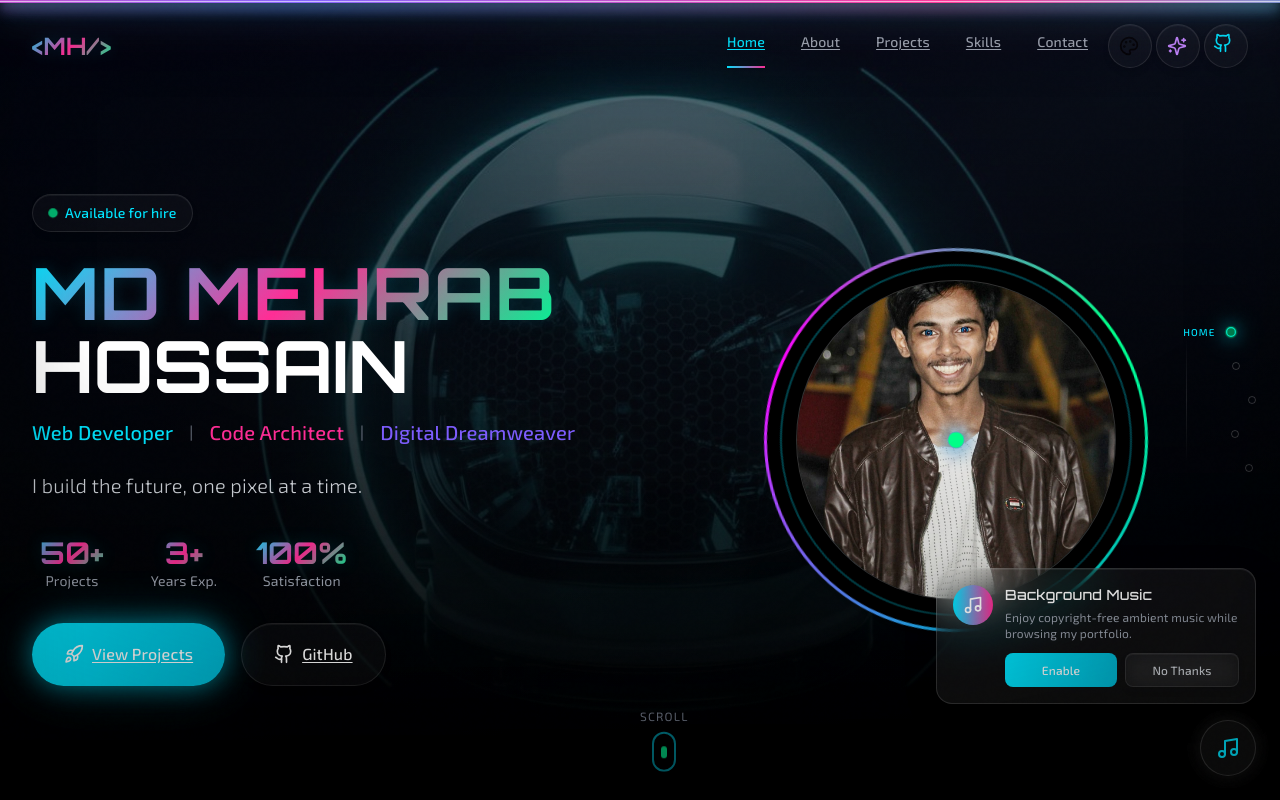
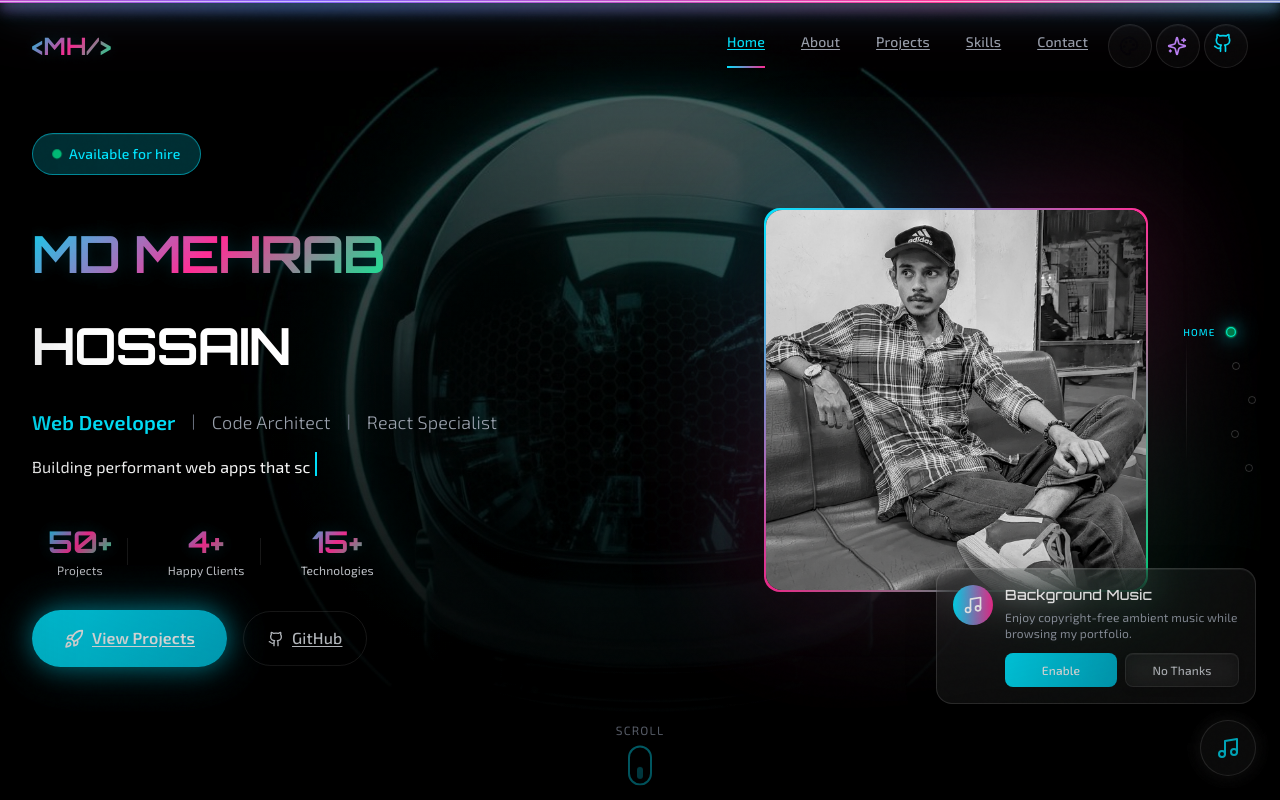
Before and after one commit to minhazexo/minhazexo, a Next.js app: page / in a window 1280 px wide. Shown: the top 800 px of the page. Built offline with nearby package versions, Linux system fonts and the light colour scheme.

Commit message:
hero improvements + typing effect

```diff
--- /dev/null
+++ b/src/components/effects/TypingEffect.tsx
@@ -0,0 +1,96 @@
+'use client'
+
+import { useState, useEffect, useCallback } from 'react'
+import { motion } from 'framer-motion'
+import { cinematicEase } from '@/hooks/useCinematicReveal'
+
+interface TypingEffectProps {
+  lines: string[]
+  speed?: number
+  className?: string
+}
+
+export function TypingEffect({ lines, speed = 55, className = '' }: TypingEffectProps) {
+  const [displayText, setDisplayText] = useState('')
+  const [cursorDone, setCursorDone] = useState(false)
+  const [reducedMotion, setReducedMotion] = useState(false)
+
+  useEffect(() => {
+    const mq = window.matchMedia('(prefers-reduced-motion: reduce)')
+    setReducedMotion(mq.matches)
+    const handler = (e: MediaQueryListEvent) => setReducedMotion(e.matches)
+    mq.addEventListener('change', handler)
+    return () => mq.removeEventListener('change', handler)
+  }, [])
+
+  useEffect(() => {
+    if (reducedMotion) {
+      setDisplayText(lines[lines.length - 1] || '')
+      setCursorDone(true)
+      return
+    }
+
+    if (lines.length === 0) return
+
+    let lineIndex = 0
+    let charIndex = 0
+    let isErasing = false
+    let timer: ReturnType<typeof setTimeout>
+
+    const tick = () => {
+      const currentLine = lines[lineIndex]
+      const isLastLine = lineIndex === lines.length - 1
+
+      if (!isErasing) {
+        if (charIndex < currentLine.length) {
+          charIndex++
+          setDisplayText(currentLine.slice(0, charIndex))
+          timer = setTimeout(tick, speed)
+        } else {
+          if (isLastLine) {
+            setCursorDone(true)
+            return
+          }
+          isErasing = true
+          timer = setTimeout(tick, 2000)
+        }
+      } else {
+        if (charIndex > 0) {
+          charIndex--
+          setDisplayText(currentLine.slice(0, charIndex))
+          timer = setTimeout(tick, speed * 0.6)
+        } else {
+          lineIndex++
+          isErasing = false
+          timer = setTimeout(tick, speed * 0.5)
+        }
+      }
+    }
+
+    timer = setTimeout(tick, 500)
+
+    return () => clearTimeout(timer)
+  }, [lines, speed, reducedMotion])
+
+  return (
+    <div className={className}>
+      <p
+        aria-live="polite"
+        aria-atomic="true"
+        aria-label={`Typing effect: ${displayText}`}
+      >
+        {displayText}
+        <motion.span
+          className="inline-block w-0.5 h-6 bg-[var(--primary)] ml-1 align-text-bottom"
+          aria-hidden="true"
+          animate={cursorDone ? { opacity: 0 } : { opacity: [1, 0, 1] }}
+          transition={
+            cursorDone
+              ? { duration: 0.4, ease: cinematicEase }
+              : { duration: 0.8, repeat: Infinity, ease: 'easeInOut' }
+          }
+        />
+      </p>
+    </div>
+  )
+}
--- a/src/components/sections/HeroSection.tsx
+++ b/src/components/sections/HeroSection.tsx
@@ -1,88 +1,70 @@
 'use client'
 
-import { useEffect, useState, useRef, useMemo } from 'react'
+import { useRef } from 'react'
 import { motion, useScroll, useTransform } from 'framer-motion'
-import { Rocket, Github, Code2 } from 'lucide-react'
+import { Rocket, Github } from 'lucide-react'
 import Image from 'next/image'
-import { stats, fullText } from '@/data/hero'
+import { stats, taglines } from '@/data/hero'
 import { imageAssets } from '@/data/assets'
 import { CinematicText, RevealText } from '@/components/effects/CinematicText'
+import { TypingEffect } from '@/components/effects/TypingEffect'
 import { cinematicEase } from '@/hooks/useCinematicReveal'
 
 export function HeroSection() {
-  const [displayText, setDisplayText] = useState('')
-  const [isTypingComplete, setIsTypingComplete] = useState(false)
   const containerRef = useRef<HTMLElement>(null)
-
-  // Memoize stats to prevent unnecessary re-renders
-  const memoizedStats = useMemo(() => stats, [])
 
   const { scrollYProgress } = useScroll({
     target: containerRef,
     offset: ['start start', 'end start'],
-    layoutEffect: false,
   })
 
-  const backgroundY = useTransform(scrollYProgress, [0, 1], ['0%', '30%'])
-  const textY = useTransform(scrollYProgress, [0, 1], ['0%', '50%'])
-  const opacity = useTransform(scrollYProgress, [0, 0.5], [1, 0])
-  const scale = useTransform(scrollYProgress, [0, 0.5], [1, 0.9])
-  const blurAmount = useTransform(scrollYProgress, [0, 0.5], ['blur(0px)', 'blur(4px)'])
-
-  // Enhanced typing effect with cinematic feel
-  useEffect(() => {
-    let index = 0
-    const interval = setInterval(() => {
-      if (index <= fullText.length) {
-        setDisplayText(fullText.slice(0, index))
-        index++
-      } else {
-        clearInterval(interval)
-        setIsTypingComplete(true)
-      }
-    }, 40) // Slightly faster for smoother feel
-    return () => clearInterval(interval)
-  }, [])
+  const backgroundY = useTransform(scrollYProgress, [0, 1], ['0%', '40%'])
+  const contentY = useTransform(scrollYProgress, [0, 1], ['0%', '20%'])
+  const contentOpacity = useTransform(scrollYProgress, [0, 0.5], [1, 0])
+  const blurOpacity = useTransform(scrollYProgress, [0.3, 0.5], [0, 1])
 
   return (
     <section
       ref={containerRef}
       id="hero"
-      className="min-h-screen flex items-center justify-center relative overflow-hidden"
+      className="min-h-screen flex flex-col relative overflow-hidden"
     >
-      {/* Static hero backdrop while the shared background effect renders behind the page */}
-      <div className="absolute inset-0 z-0 bg-gradient-to-br from-slate-950 via-slate-900 to-slate-950" aria-hidden="true" />
+      <div className="absolute inset-0 z-0 bg-gradient-to-br from-[var(--bg-void)] via-[var(--bg-primary)] to-[var(--bg-void)]" aria-hidden="true" />
 
-      {/* Background Image with Parallax */}
-      <motion.div
-        className="absolute inset-0 z-[1]"
-        style={{ y: backgroundY }}
-      >
+      <motion.div className="absolute inset-0 z-[1]" style={{ y: backgroundY }}>
         <Image
           src={imageAssets.heroBg}
-          alt="Abstract cosmic hero background representing digital universe"
+          alt=""
           fill
           sizes="100vw"
           className="object-cover opacity-40"
           priority
         />
-        <div className="absolute inset-0 bg-gradient-to-b from-transparent via-dark-bg/50 to-dark-bg" />
+        <div className="absolute inset-0 bg-gradient-to-b from-transparent via-[var(--bg-primary)]/40 via-60% to-[var(--bg-primary)]" />
       </motion.div>
 
-      {/* Content */}
       <motion.div
-        className="max-w-7xl mx-auto px-4 sm:px-6 lg:px-8 relative z-10 w-full pt-20"
-        style={{ y: textY, opacity, scale, filter: blurAmount }}
+        className="absolute inset-0 z-[2] pointer-events-none"
+        style={{ opacity: blurOpacity }}
+      >
+        <div className="w-full h-full backdrop-blur-sm" />
+      </motion.div>
+
+      <div className="h-20 flex-shrink-0 relative z-10" />
+
+      <div className="flex-1 flex items-center justify-center relative z-10">
+        <motion.div
+          className="max-w-7xl mx-auto px-4 sm:px-6 lg:px-8 w-full"
+          style={{ y: contentY, opacity: contentOpacity }}
         >
           <div className="grid lg:grid-cols-2 gap-12 items-center">
-          {/* Left Content */}
-          <div className="order-2 lg:order-1">
-            {/* Available Badge */}
+            <div className="max-w-xl lg:max-w-2xl">
               <RevealText delay={0.1}>
-              <div className="inline-block px-4 py-2 rounded-full glass mb-6">
-                <span className="text-accent text-sm font-medium flex items-center gap-2">
+                <div className="inline-block px-5 py-2.5 rounded-full glass border-accent-subtle bg-accent-subtle mb-8">
+                  <span className="text-[var(--primary)] text-sm font-medium flex items-center gap-2">
                     <motion.span
-                    className="w-2 h-2 rounded-full bg-green-400"
+                      className="w-2 h-2 rounded-full"
+                      style={{ backgroundColor: 'var(--accent)' }}
                       animate={{ scale: [1, 1.2, 1], opacity: [1, 0.7, 1] }}
                       transition={{ duration: 2, repeat: Infinity }}
                     />
@@ -91,11 +73,10 @@ export function HeroSection() {
                 </div>
               </RevealText>
 
-            {/* Name - cinematic staggered character reveal */}
               <div className="mb-4 overflow-hidden">
                 <CinematicText
                   as="h1"
-                className="text-5xl md:text-6xl lg:text-7xl font-orbitron font-bold gradient-text inline-block"
+                  className="text-[clamp(1.75rem,5vw,4rem)] lg:text-[clamp(2.5rem,4vw,4.5rem)] font-orbitron font-bold gradient-text inline-block tracking-tight"
                   delay={0.3}
                   staggerAmount={0.03}
                   type="characters"
@@ -105,7 +86,7 @@ export function HeroSection() {
                 <br />
                 <CinematicText
                   as="span"
-                className="text-5xl md:text-6xl lg:text-7xl font-orbitron font-bold text-white"
+                  className="text-[clamp(1.75rem,5vw,4rem)] lg:text-[clamp(2.5rem,4vw,4.5rem)] font-orbitron font-bold text-white tracking-tight"
                   delay={0.6}
                   staggerAmount={0.04}
                   type="characters"
@@ -114,213 +95,144 @@ export function HeroSection() {
                 </CinematicText>
               </div>
 
-            {/* Roles - cinematic staggered words */}
-            <RevealText delay={0.8} className="mb-6">
+              <RevealText delay={0.8} className="mb-4">
                 <div className="flex flex-wrap items-center gap-x-4 gap-y-2">
-                <motion.span
-                  className="text-lg md:text-xl text-accent font-medium inline-block"
-                  initial={{ opacity: 0, y: 10 }}
-                  animate={{ opacity: 1, y: 0 }}
-                  transition={{ duration: 0.5, ease: cinematicEase, delay: 0.9 }}
-                >
+                  <span className="text-lg md:text-xl text-[var(--primary)] font-semibold">
                     Web Developer
-                </motion.span>
+                  </span>
                   <span className="text-gray-500 hidden sm:inline">|</span>
-                <motion.span
-                  className="text-lg md:text-xl text-accent-secondary font-medium inline-block"
-                  initial={{ opacity: 0, y: 10 }}
-                  animate={{ opacity: 1, y: 0 }}
-                  transition={{ duration: 0.5, ease: cinematicEase, delay: 1.0 }}
-                >
+                  <span className="text-base md:text-lg text-gray-400 font-light">
                     Code Architect
-                </motion.span>
+                  </span>
                   <span className="text-gray-500 hidden sm:inline">|</span>
-                <motion.span
-                  className="text-lg md:text-xl text-accent-tertiary font-medium inline-block"
-                  initial={{ opacity: 0, y: 10 }}
-                  animate={{ opacity: 1, y: 0 }}
-                  transition={{ duration: 0.5, ease: cinematicEase, delay: 1.1 }}
-                >
-                  Digital Dreamweaver
-                </motion.span>
+                  <span className="text-base md:text-lg text-gray-400 font-light">
+                    React Specialist
+                  </span>
                 </div>
               </RevealText>
 
-            {/* Tagline with Typing Effect */}
-            <div
-              className="h-8 mb-8"
-            >
-              <p
-                className="text-lg md:text-xl text-gray-300 font-light"
-                aria-live="polite"
-                aria-atomic="true"
-                aria-label={`Typing effect: ${displayText}`}
-              >
-                {displayText}
-                {!isTypingComplete && (
-                  <span className="inline-block w-0.5 h-6 bg-accent ml-1 animate-pulse" aria-hidden="true" />
-                )}
-              </p>
-            </div>
+              <TypingEffect
+                lines={taglines}
+                speed={55}
+                className="h-8 mb-10"
+              />
 
-            {/* Stats */}
               <motion.div
-              className="flex flex-wrap gap-3 sm:gap-6 md:gap-8 mb-8 will-change-transform"
+                className="flex gap-4 sm:gap-6 mb-8"
                 initial={{ opacity: 0, y: 20 }}
                 animate={{ opacity: 1, y: 0 }}
-              transition={{ delay: 0.7 }}
+                transition={{ delay: 0.5 }}
               >
-              {memoizedStats.map((stat, index) => (
+                {stats.map((stat, index) => (
                   <motion.div
                     key={stat.label}
-                  className="text-center flex-1 min-w-[80px] sm:flex-initial"
+                    className="relative px-4 text-center"
                     initial={{ opacity: 0, y: 20 }}
                     animate={{ opacity: 1, y: 0 }}
-                  transition={{ delay: 0.8 + index * 0.1 }}
+                    transition={{ delay: 0.5 + index * 0.1 }}
                   >
                     <div className="text-xl sm:text-2xl md:text-3xl font-orbitron font-bold gradient-text">
                       {stat.value}
                     </div>
-                  <div className="text-[10px] sm:text-xs md:text-sm text-gray-400">{stat.label}</div>
+                    <div className="text-xs text-gray-300 mt-0.5">{stat.label}</div>
+                    {index < stats.length - 1 && (
+                      <div className="hidden sm:block absolute right-0 top-1/4 h-1/2 w-px bg-white/10" />
+                    )}
                   </motion.div>
                 ))}
               </motion.div>
 
-            {/* CTA Buttons */}
               <motion.div
-              className="flex flex-wrap gap-4"
+                className="flex flex-wrap items-center gap-4"
                 initial={{ opacity: 0, y: 20 }}
                 animate={{ opacity: 1, y: 0 }}
-              transition={{ delay: 0.9 }}
+                transition={{ delay: 0.8 }}
               >
                 <motion.a
                   href="#projects"
-                className="group px-6 md:px-8 py-3 md:py-4 rounded-full bg-gradient-to-r from-[var(--primary)] to-[var(--primary-dark)] text-white font-medium flex items-center gap-2 shadow-neon"
-                whileHover={{ scale: 1.05, boxShadow: '0 0 40px var(--shadow-neon)' }}
+                  className="group px-8 py-3.5 rounded-full bg-gradient-to-r from-[var(--primary)] to-[var(--primary-dark)] text-white font-semibold flex items-center gap-2 shadow-neon"
+                  whileHover={{ scale: 1.05, boxShadow: '0 0 50px var(--shadow-neon)' }}
                   whileTap={{ scale: 0.95 }}
                 >
-                <Rocket className="w-5 h-5 group-hover:animate-bounce" />
+                  <Rocket className="w-5 h-5 group-hover:translate-x-0.5 group-hover:-translate-y-0.5 transition-transform duration-200" />
                   View Projects
                 </motion.a>
                 <motion.a
                   href="https://github.com/minhazexo"
                   target="_blank"
                   rel="noopener noreferrer"
-                className="px-6 md:px-8 py-3 md:py-4 rounded-full glass text-white font-medium flex items-center gap-2 hover:bg-white/10 transition-colors"
-                whileHover={{ scale: 1.05 }}
+                  className="px-6 py-3 rounded-full border border-white/10 text-gray-300 font-medium flex items-center gap-2 hover:text-white hover:border-white/30 transition-all duration-300"
+                  whileHover={{ scale: 1.03 }}
                   whileTap={{ scale: 0.95 }}
                 >
-                <Github className="w-5 h-5" />
+                  <Github className="w-4 h-4" />
                   GitHub
                 </motion.a>
               </motion.div>
             </div>
 
-          {/* Right Content - Profile Image */}
+            <div className="hidden lg:flex items-center justify-center">
               <motion.div
-            className="order-1 lg:order-2 relative hidden md:block"
-            initial={{ opacity: 0, scale: 0.8 }}
-            animate={{ opacity: 1, scale: 1 }}
-            transition={{ duration: 1, delay: 0.4 }}
+                className="relative w-72 h-72 xl:w-96 xl:h-96"
+                initial={{ opacity: 0, x: 40 }}
+                animate={{ opacity: 1, x: 0 }}
+                transition={{ duration: 0.8, delay: 0.4, ease: cinematicEase }}
               >
-            <div className="relative w-72 h-72 md:w-96 md:h-96 mx-auto">
-              {/* Outer Glowing Ring */}
-              <motion.div
-                className="absolute inset-0 rounded-full"
+                <div
+                  className="absolute -inset-4 rounded-2xl opacity-20 blur-3xl"
                   style={{
-                  background: 'conic-gradient(from 0deg, #00D4FF, #FF00FF, #00FF88, #00D4FF)',
-                  padding: '3px',
+                    background: 'linear-gradient(135deg, var(--primary), var(--secondary), var(--accent))',
                   }}
-                animate={{ rotate: 360 }}
-                transition={{ duration: 10, repeat: Infinity, ease: 'linear' }}
-              >
-                <div className="w-full h-full rounded-full bg-dark-bg" />
-              </motion.div>
-
-              {/* Middle Ring */}
-              <motion.div
-                className="absolute inset-4 rounded-full border-2 border-accent-muted"
-                animate={{ rotate: -360 }}
-                transition={{ duration: 15, repeat: Infinity, ease: 'linear' }}
+                  aria-hidden="true"
                 />
 
-              {/* Profile Image Container */}
+                <div className="relative w-full h-full rounded-2xl bg-gradient-to-br from-[var(--primary)] via-[var(--secondary)] to-[var(--accent)] p-[2px] shadow-2xl">
+                  <div className="w-full h-full rounded-2xl overflow-hidden" style={{ backgroundColor: 'var(--bg-primary)' }}>
                     <motion.div
-                className="absolute inset-8 rounded-full overflow-hidden glass-strong"
-                whileHover={{ scale: 1.05 }}
-                transition={{ duration: 0.3 }}
+                      className="relative w-full h-full"
+                      whileHover={{ scale: 1.04 }}
+                      transition={{ duration: 0.4, ease: cinematicEase }}
                     >
                       <Image
-                  src={imageAssets.profile}
-                  alt="Profile photo of MD Mehrab Hossain, Web Developer"
+                        src={imageAssets.chessImage}
+                        alt="Chess piece representing strategic thinking"
                         fill
-                  sizes="(max-width: 768px) 100vw, 384px"
+                        sizes="(max-width: 1280px) 288px, 384px"
                         className="object-cover"
                         priority
                       />
                     </motion.div>
-
-              {/* Floating Orbs */}
-              {[...Array(3)].map((_, i) => (
-                <motion.div
-                  key={i}
-                  className="absolute w-4 h-4 rounded-full"
-                  style={{
-                    background: i === 0 ? '#00D4FF' : i === 1 ? '#FF00FF' : '#00FF88',
-                    boxShadow: `0 0 20px ${i === 0 ? '#00D4FF' : i === 1 ? '#FF00FF' : '#00FF88'}`,
-                  }}
-                  animate={{
-                    rotate: 360,
-                  }}
-                  transition={{
-                    duration: 8 + i * 4,
-                    repeat: Infinity,
-                    ease: 'linear',
-                  }}
-                  // Position orbits at different radii
-                  initial={{
-                    left: '50%',
-                    top: '50%',
-                    marginLeft: -8,
-                    marginTop: -8,
-                  }}
-                >
-                  <motion.div
-                    style={{
-                      position: 'absolute',
-                      left: 160 + i * 20,
-                      top: 0,
-                    }}
-                  />
-                </motion.div>
-              ))}
+                  </div>
                 </div>
               </motion.div>
             </div>
+          </div>
         </motion.div>
+      </div>
 
-      {/* Scroll Indicator */}
+      <div className="h-20 flex items-end justify-center relative z-10 pb-6">
         <motion.div
-        className="absolute bottom-8 left-1/2 -translate-x-1/2 z-10"
           initial={{ opacity: 0, y: -20 }}
           animate={{ opacity: 1, y: 0 }}
           transition={{ delay: 1.2 }}
         >
           <motion.div
             animate={{ y: [0, 10, 0] }}
-          transition={{ duration: 1.5, repeat: Infinity, ease: 'easeInOut' }}
+            transition={{ duration: 1.5, repeat: Infinity, ease: cinematicEase }}
             className="flex flex-col items-center gap-2"
           >
             <span className="text-gray-500 text-xs tracking-widest">SCROLL</span>
             <div className="w-6 h-10 rounded-full border-2 border-accent-subtle flex justify-center pt-2">
               <motion.div
-              className="w-1.5 h-3 rounded-full bg-accent"
+                className="w-1.5 h-3 rounded-full"
+                style={{ backgroundColor: 'var(--primary)' }}
                 animate={{ y: [0, 12, 0], opacity: [1, 0.3, 1] }}
-              transition={{ duration: 1.5, repeat: Infinity, ease: 'easeInOut' }}
+                transition={{ duration: 1.5, repeat: Infinity, ease: cinematicEase }}
               />
             </div>
           </motion.div>
         </motion.div>
+      </div>
     </section>
   )
 }
--- a/src/data/assets.ts
+++ b/src/data/assets.ts
@@ -1,6 +1,7 @@
 export const imageAssets = {
   heroBg: '/hero-astronaut.jpg',
   profile: '/profile.png',
+  chessImage: '/for chess.jpg',
   aboutProfile: '/about-profile.jpg',
   projectWeather: '/project-weather.png',
   projectGbcPhysics: '/project-gbc-physics.png',
--- a/src/data/hero.ts
+++ b/src/data/hero.ts
@@ -2,8 +2,12 @@ import type { Stat } from '@/types'
 
 export const stats: Stat[] = [
   { value: '50+', label: 'Projects' },
-  { value: '3+', label: 'Years Exp.' },
-  { value: '100%', label: 'Satisfaction' },
+  { value: '4+', label: 'Happy Clients' },
+  { value: '15+', label: 'Technologies' },
 ]
 
-export const fullText = 'I build the future, one pixel at a time.'
+export const taglines = [
+  'Building performant web apps that scale.',
+  'Full-stack developer. React specialist.',
+  'Clean code. Fast delivery. Real impact.',
+]
```
Also changed, not shown: public/for chess.jpg (added), 2 other files (tests, documents, lock files or other folders). Lines whose indentation alone changed are shown as unchanged.
